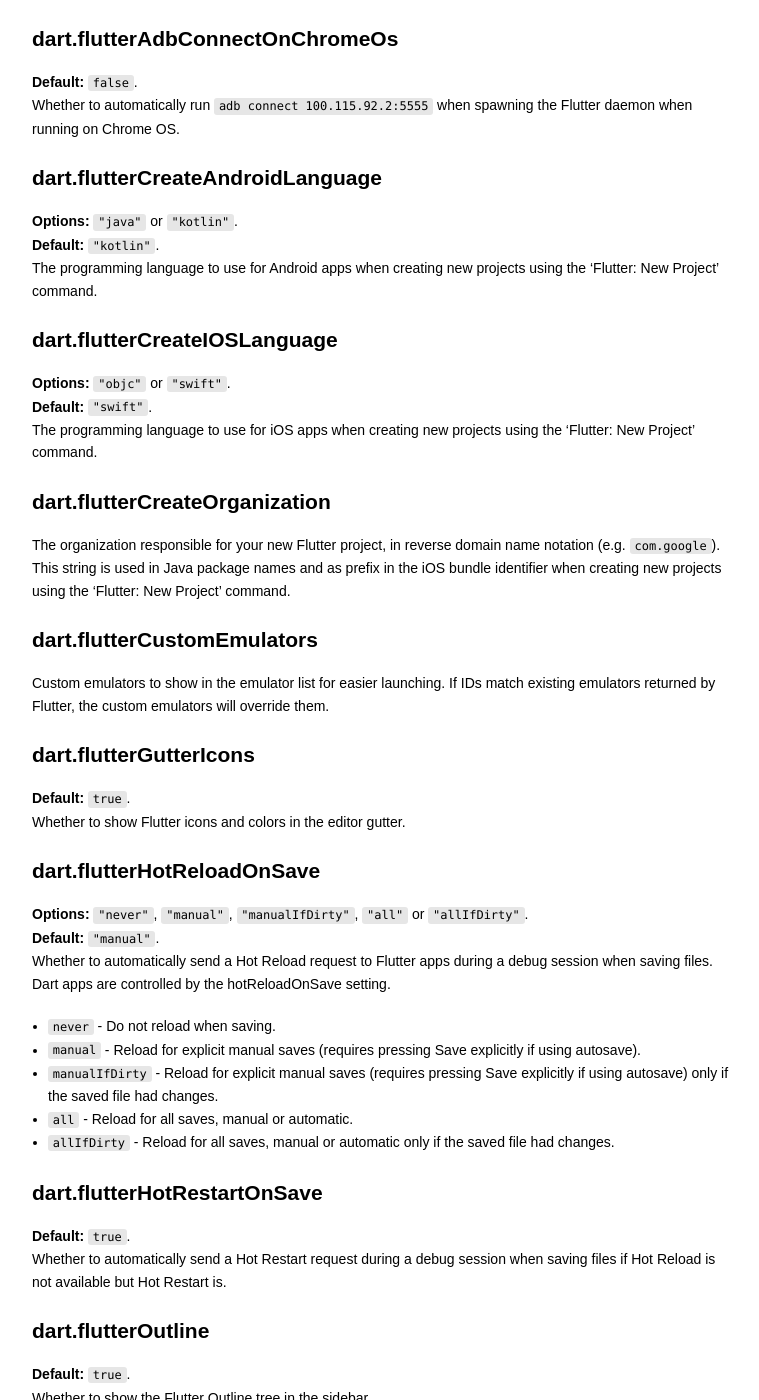
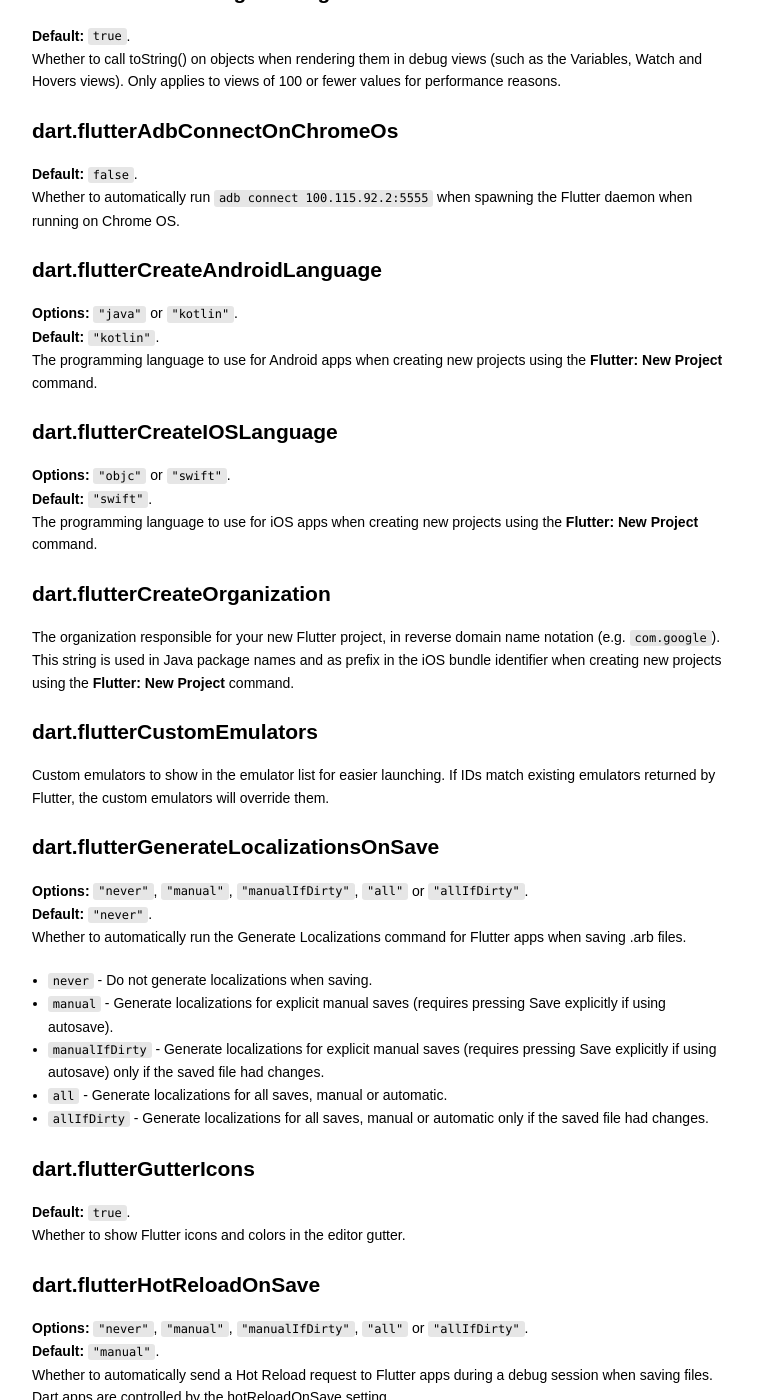
Before and after one commit to Dart-Code/Website, a Jekyll site: the page built from _docs/settings.md, in a window 1280 px wide and 1400 px high, scrolled down 6905 px. Shown: the whole window, without its empty margins (328-1087 px from the left). Built offline with Jekyll 4.4.1, drawn with Linux system fonts in a browser that asks for light colours; some of the changed text lies outside the part shown.

Commit message:
Regenerate settings doc

```diff
--- a/_docs/settings.md
+++ b/_docs/settings.md
@@ -24,7 +24,7 @@
 ## dart.analysisServerFolding
 **Default:** `true`.
 <br />
-Whether to use folding data from the Dart analysis server instead of the built-in VS Code indent-based folding.
+Whether to use folding data from the Dart Analysis Server instead of the built-in VS Code indent-based folding.
 
 ## dart.analyzeAngularTemplates
 **Default:** `true`.
@@ -32,14 +32,14 @@
 Whether to enable analysis for AngularDart templates (requires the Angular analyzer plugin to be enabled in `analysis_options.yaml`).
 
 ## dart.analyzerAdditionalArgs
-Additional arguments to pass to the Dart analysis server.
+Additional arguments to pass to the Dart Analysis Server.
 
 ## dart.analyzerSshHost
-An SSH host to run the analysis server.
+An SSH host to run the Analysis Server.
 This can be useful when modifying code on a remote machine using SSHFS.
 
 ## dart.analyzerVmServicePort
-The port number to be used for the Dart analysis server VM service.
+The port number to be used for the Dart Analysis Server VM service. This setting is intended for use by Dart Analysis Server developers.
 
 ## dart.autoImportCompletions
 **Default:** `true`.
@@ -118,7 +118,6 @@
 <br />
 **Default:** `"beside"`.
 <br />
-
 Which editor/column to open [Dart DevTools](https://dart.dev/tools/dart-devtools) in.
 
 - `beside` - Open DevTools in beside the active editor.
@@ -175,20 +174,33 @@
 <br />
 **Default:** `"kotlin"`.
 <br />
-The programming language to use for Android apps when creating new projects using the 'Flutter: New Project' command.
+The programming language to use for Android apps when creating new projects using the **Flutter: New Project** command.
 
 ## dart.flutterCreateIOSLanguage
 **Options:** `"objc"` or `"swift"`.
 <br />
 **Default:** `"swift"`.
 <br />
-The programming language to use for iOS apps when creating new projects using the 'Flutter: New Project' command.
+The programming language to use for iOS apps when creating new projects using the **Flutter: New Project** command.
 
 ## dart.flutterCreateOrganization
-The organization responsible for your new Flutter project, in reverse domain name notation (e.g. `com.google`). This string is used in Java package names and as prefix in the iOS bundle identifier when creating new projects using the 'Flutter: New Project' command.
+The organization responsible for your new Flutter project, in reverse domain name notation (e.g. `com.google`). This string is used in Java package names and as prefix in the iOS bundle identifier when creating new projects using the **Flutter: New Project** command.
 
 ## dart.flutterCustomEmulators
 Custom emulators to show in the emulator list for easier launching. If IDs match existing emulators returned by Flutter, the custom emulators will override them.
+
+## dart.flutterGenerateLocalizationsOnSave
+**Options:** `"never"`, `"manual"`, `"manualIfDirty"`, `"all"` or `"allIfDirty"`.
+<br />
+**Default:** `"never"`.
+<br />
+Whether to automatically run the Generate Localizations command for Flutter apps when saving .arb files.
+
+- `never` - Do not generate localizations when saving.
+- `manual` - Generate localizations for explicit manual saves (requires pressing Save explicitly if using autosave).
+- `manualIfDirty` - Generate localizations for explicit manual saves (requires pressing Save explicitly if using autosave) only if the saved file had changes.
+- `all` - Generate localizations for all saves, manual or automatic.
+- `allIfDirty` - Generate localizations for all saves, manual or automatic only if the saved file had changes.
 
 ## dart.flutterGutterIcons
 **Default:** `true`.
@@ -207,11 +219,6 @@
 - `manualIfDirty` - Reload for explicit manual saves (requires pressing Save explicitly if using autosave) only if the saved file had changes.
 - `all` - Reload for all saves, manual or automatic.
 - `allIfDirty` - Reload for all saves, manual or automatic only if the saved file had changes.
-
-## dart.flutterHotRestartOnSave
-**Default:** `true`.
-<br />
-Whether to automatically send a Hot Restart request during a debug session when saving files if Hot Reload is not available but Hot Restart is.
 
 ## dart.flutterOutline
 **Default:** `true`.
@@ -301,12 +308,12 @@
 ## dart.notifyAnalyzerErrors
 **Default:** `true`.
 <br />
-Whether to show a notification the first few times an analysis server exception occurs.
+Whether to show a notification the first few times an Analysis Server exception occurs.
 
 ## dart.offline
 **Default:** `false`.
 <br />
-Whether to use the --offline switch for commands like `pub get` and 'Flutter: New Project'.
+Whether to use the --offline switch for commands like `pub get` and **Flutter: New Project**.
 
 ## dart.onlyAnalyzeProjectsWithOpenFiles
 **Default:** `false`.
@@ -329,11 +336,6 @@
 <br />
 When to automatically switch focus to the test list (array to support multiple values).
 
-## dart.previewBazelWorkspaceCustomScripts
-**Default:** `false`.
-<br />
-EXPERIMENTAL: Whether to look for custom script definitions at `dart/config/intellij-plugins/flutter.json` in Bazel workspaces. Currently supported for macOS and Linux only.
-
 ## dart.previewCommitCharacters
 **Default:** `false`.
 <br />
@@ -355,12 +357,10 @@
 Whether to perform hot reload on save based on a filesystem watcher for Dart files rather than using VS Code's `onDidSave` event. This allows reloads to trigger when external tools modify Dart source files.
 
 ## dart.previewSdkDaps
-**Default:** `false`.
-<br />
-PREVIEW: Whether to use the new debug adapters shipped in the Dart and Flutter SDKs. This setting will only apply if your SDK is new enough to include an appropriate version of the DAP server.
+PREVIEW: Whether to use the new debug adapters shipped in the Dart and Flutter SDKs. This setting will only apply if your SDK is new enough to include an appropriate version of the DAP server. Setting the value to `true` will opt-in to the new DAPs. Setting to `false` will opt-out. Leaving as `null` will allow the extension to decide when to enable the SDK DAPs as part of a progressive rollout.
 
 ## dart.projectSearchDepth
-**Default:** `3`.
+**Default:** `5`.
 <br />
 How many levels (including the workspace roots) down the workspace to search for Dart/Flutter projects. Increasing this number may help detect Flutter projects that are deeply nested in your workspace but slow down all operations that search for projects, including extension activation.
 
@@ -375,6 +375,18 @@
 **Default:** `"never"`.
 <br />
 Whether to rename files when renaming classes with matching names (for example renaming 'class Person' inside 'person.dart'). If set to 'prompt', will ask each time before renaming. If set to 'always', the file will automatically be renamed. This setting requires using LSP and a Dart SDK of at least v2.15.
+
+## dart.runPubGetOnNestedProjects
+**Options:** `"none"`, `"both"`, `"above"` or `"below"`.
+<br />
+**Default:** `"none"`.
+<br />
+Whether to automatically run `pub get` on nested projects above or below the one where the pubspec was changed.
+
+- `none` - Only run `pub get` for the project whose pubspec was changed.
+- `both` - Run `pub get` also in parent or child projects of the one whose pubspec was changed.
+- `above` - Run `pub get` also in parent projects of the one whose pubspec was changed.
+- `below` - Run `pub get` also in child projects of the one whose pubspec was changed.
 
 ## dart.shareDevToolsWithFlutter
 **Default:** `true`.
@@ -431,10 +443,10 @@
 <br />
 Whether to automatically update imports when moving or renaming files. Currently only supports single file moves / renames.
 
-## dart.useLsp
-**Default:** `true`.
+## dart.useLegacyAnalyzerProtocol
+**Default:** `false`.
 <br />
-Whether to run the analyzer in [LSP mode](https://microsoft.github.io/language-server-protocol/). Some features are not supported if this setting is disabled and in a future release LSP will be the only supported option.
+Whether to use the Dart Analyzer's original protocol instead of LSP. Some features are not supported when using the legacy protocol and support for it will eventually be removed. Please file issues on GitHub in the Dart-Code repo if you find yourself needing to enable this setting.
 
 ## dart.warnWhenEditingFilesInPubCache
 **Default:** `true`.
@@ -454,7 +466,7 @@
 An array of paths to be excluded from Dart analysis. This option should usually be set at the Workspace level. Excluded folders will also be ignored when detecting project types.
 
 ## dart.analyzerPath
-The path to a custom Dart analysis server.
+The path to a custom Dart Analysis Server. This setting is intended for use by Dart Analysis Server developers.
 
 ## dart.cliAdditionalArgs
 Additional args to pass to the `dart` command when running CLI scripts. Using the `args`/`toolArgs` fields in `launch.json` is usually better than this setting as this setting will apply to _all_ projects.
@@ -463,6 +475,20 @@
 **Default:** `true`.
 <br />
 Whether to insert parentheses and placeholders for positional and required arguments during code completions when using LSP. This feature is automatically disabled if commit characters are enabled.
+
+## dart.customDartDapPath
+The path to a custom Dart Debug Adapter. This setting is intended for use by Dart Debug Adapter developers.
+
+## dart.customDevTools
+Custom settings for launching DevTools. This setting is intended for use by Dart DevTools developers.
+
+## dart.customFlutterDapPath
+The path to a custom Flutter Debug Adapter. This setting is intended for use by Dart Debug Adapter developers.
+
+## dart.daemonPort
+**Default:** `false`.
+<br />
+EXPERIMENTAL: The port where `flutter daemon` can be accessed if daemon is run remotely. This setting is intended for use by Google developers.
 
 ## dart.doNotFormat
 An array of glob patterns that should be excluded for formatting. The pattern is matched against the absolute path of the file. Use `[ "**/test/**" ]` to skip formatting for all test directories.
@@ -522,9 +548,15 @@
 Additional args to pass to all `pub` commands.
 
 ## dart.runPubGetOnPubspecChanges
-**Default:** `true`.
+**Options:** `"always"`, `"prompt"` or `"never"`.
 <br />
-Whether to automatically run `pub get` whenever `pubspec.yaml` is saved.
+**Default:** `"always"`.
+<br />
+Whether to run `pub get` whenever `pubspec.yaml` is saved.
+
+- `always` - Always run when pubspec is changed.
+- `prompt` - Prompt to run when pubspec is changed.
+- `never` - Never run when pubspec is changed.
 
 ## dart.sdkPath
 The location of the Dart SDK to use for analyzing and executing code. If blank (or not a valid SDK), Dart Code will attempt to find it from the `PATH` environment variable. When editing a Flutter project, the version of Dart included in the Flutter SDK is used in preference.
@@ -572,10 +604,10 @@
 The port number to be used for the Dart analyzer diagnostic server.
 
 ## dart.analyzerInstrumentationLogFile
-The path to a log file for very detailed logging in the Dart analysis server that may be useful when trying to diagnose analysis server issues. For more information on capturing these logs, see [Analyzer Instrumentation Logging](/docs/logging/#analyzer-instrumentation).
+The path to a log file for very detailed logging in the Dart Analysis Server that may be useful when trying to diagnose Analysis Server issues. For more information on capturing these logs, see [Analyzer Instrumentation Logging](/docs/logging/#analyzer-instrumentation).
 
 ## dart.analyzerLogFile
-The path to a log file for communication between Dart Code and the analysis server. For more information on capturing these logs, see [Analyzer Logging](/docs/logging/#analyzer).
+The path to a log file for communication between Dart Code and the Analysis Server. For more information on capturing these logs, see [Analyzer Logging](/docs/logging/#analyzer).
 
 ## dart.dapLogFile
 The path to a log file for communication with the DAP debug adapters. This is useful when trying to diagnose issues with debugging such as missed breakpoints.
```
Also changed, not shown: other parts of _docs/settings.md (+1 -1 lines).
